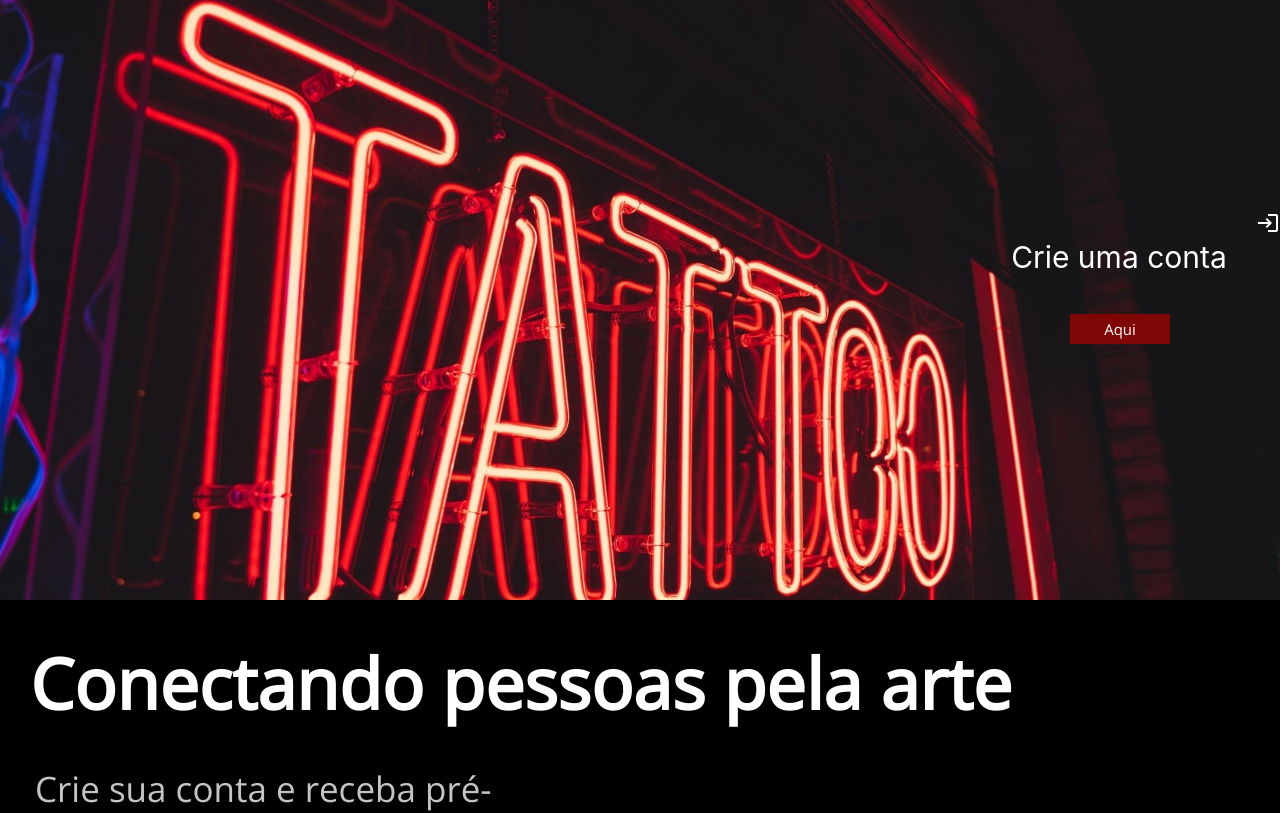
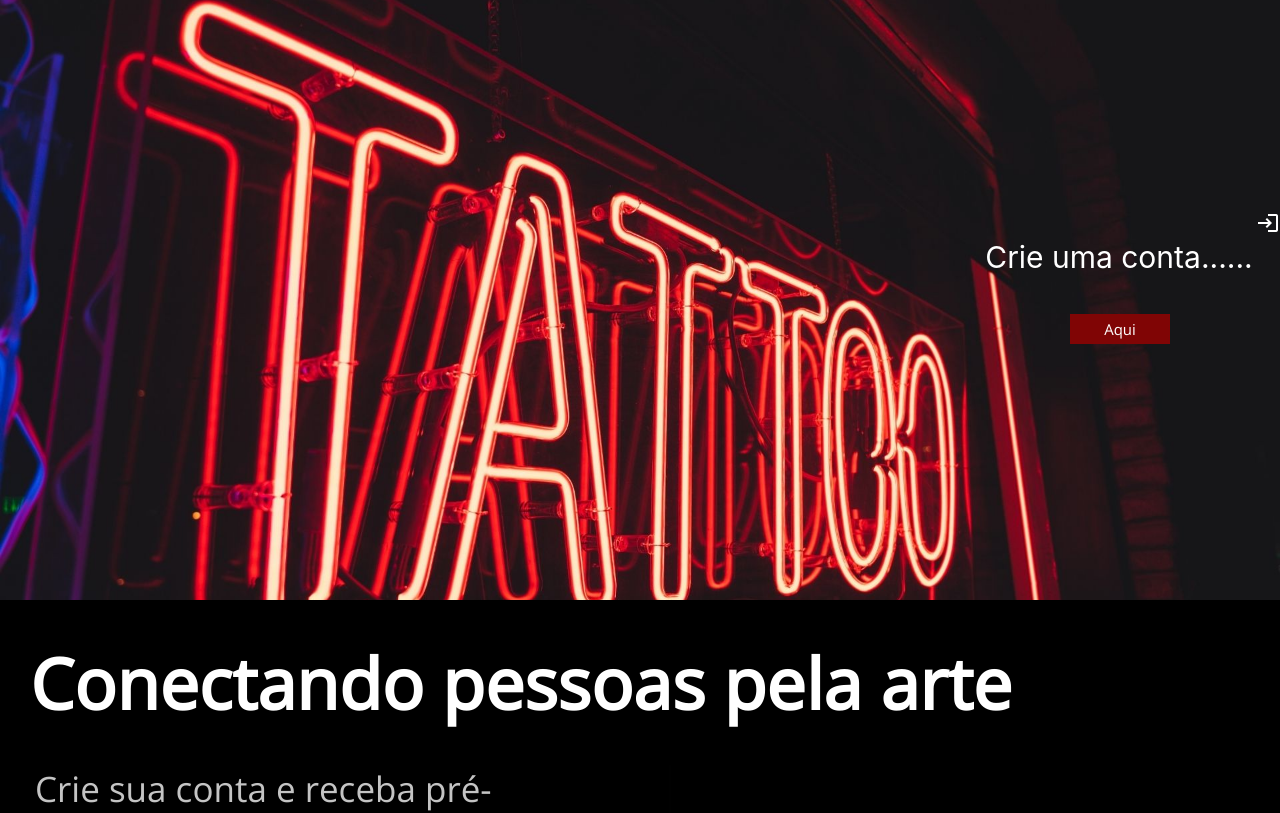
Before and after one commit to CibeleMartins/TattooArtStudio-M5, a React (Create React App) app: page / in a window 1280 px wide. Shown: the top 813 px of the page. Built offline with nearby package versions, Linux system fonts and the light colour scheme.

Commit message:
:package: feat: implementa Home

```diff
--- a/src/pages/Home.jsx
+++ b/src/pages/Home.jsx
@@ -17,7 +17,7 @@ return (
           </div>
 
           <div className={styles.elements}>
-            <p className={styles.blink}>Crie uma conta</p>
+            <p className={styles.blink}>Crie uma conta......</p>
           </div>
 
           <div className={styles.elements}>
```
